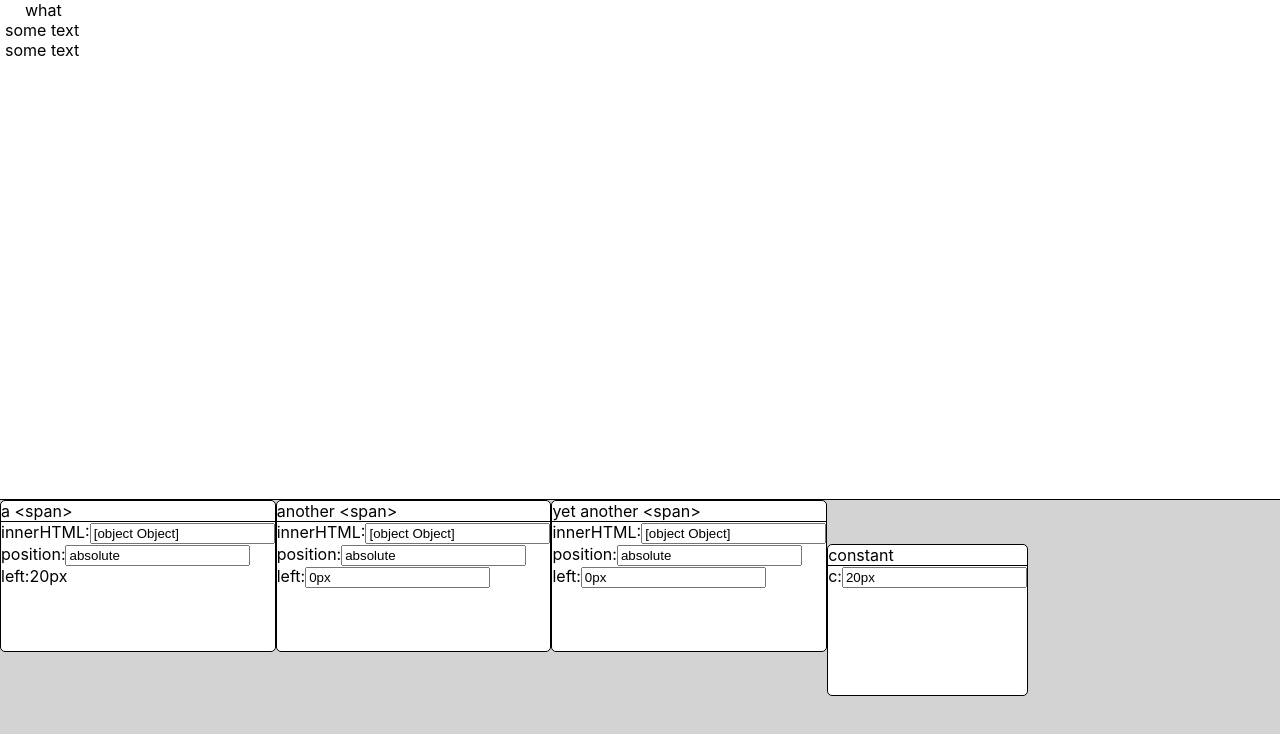
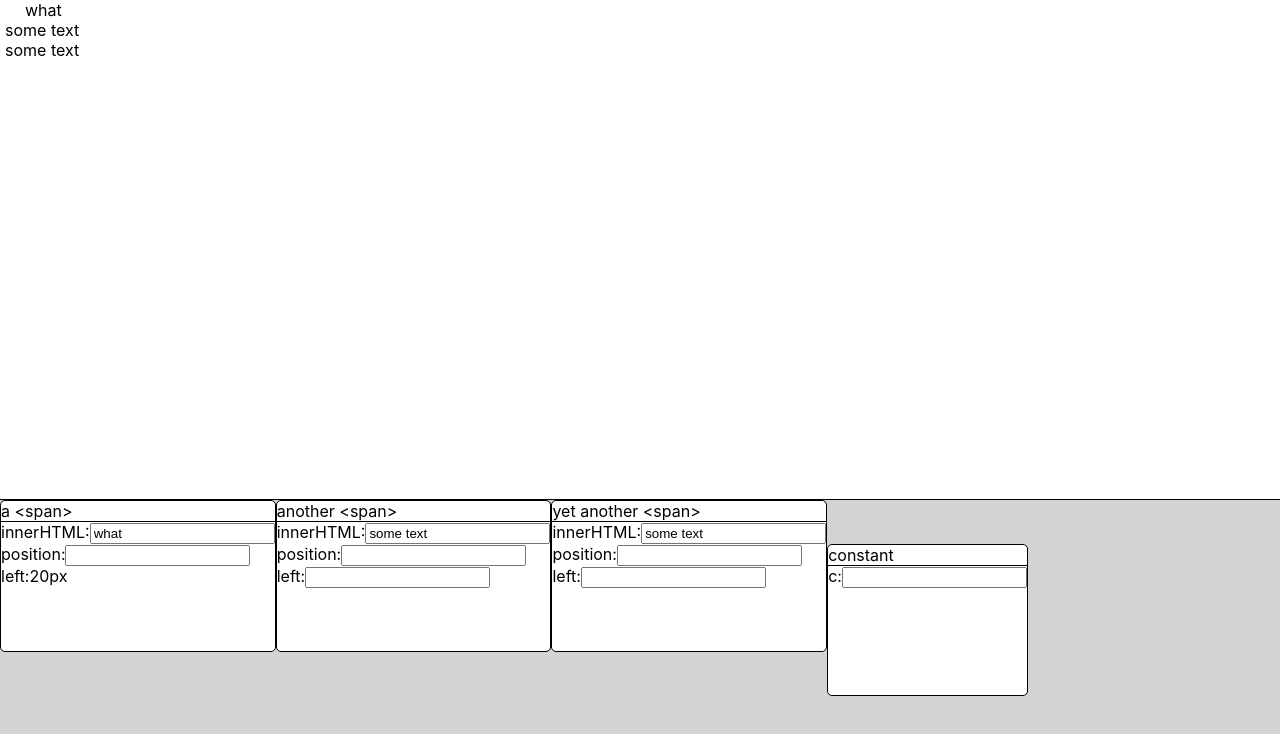
Before and after one commit to adqn/react-node-wrangler, a React (Create React App) app: page / in a window 1280 px wide. Shown: the top 734 px of the page. Built offline with nearby package versions, Linux system fonts and the light colour scheme.

Commit message:
fix defaultValue of VisualNode innerHTML

```diff
--- a/src/App.tsx
+++ b/src/App.tsx
@@ -111,7 +111,7 @@ const VisualNode = (props: {
               {isFromSink ? defaultValue : (
               <input
               type={"text"}
-              defaultValue={defaultValue}
+              defaultValue={defaultValue.__html}
               // onChange={(ev) => {
               //   setValue(ev.target.value);
               // }}
@@ -131,7 +131,7 @@ const VisualNode = (props: {
   )
 }
 
-interface NodeData {
+interface NodeData<T> {
   index: number,
   title: string,
   hilighted: boolean,
```
